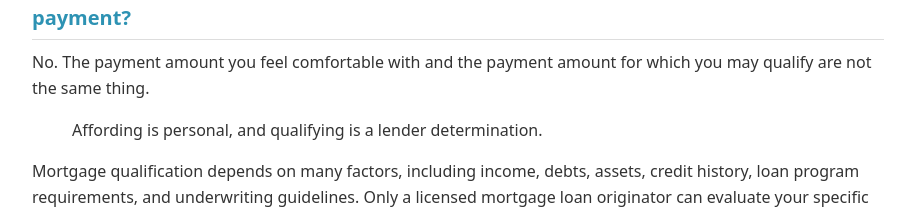
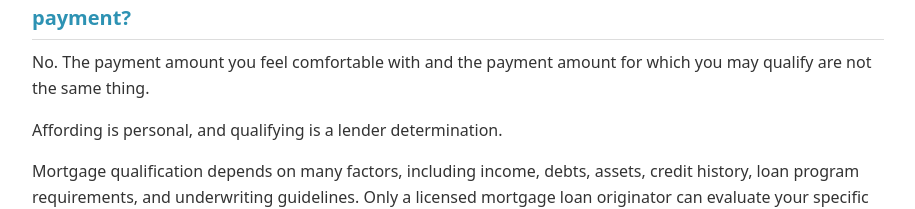
Before and after one commit to Harlow1420/OwnerPal, a plain HTML site: page questions.html in a window 1280 px wide. Shown: the part 1823-2032 px from the top of the page, without its empty margins (182-1097 px from the left). Drawn offline with Linux system fonts and the light colour scheme.

Commit message:
Update questions.html

```diff
--- a/questions.html
+++ b/questions.html
@@ -351,7 +351,7 @@
             </p>
 
             <p>
-                <blockquote>Affording is personal, and qualifying is a lender determination.</blockquote>
+                Affording is personal, and qualifying is a lender determination.
             </p>
 
             <p>
```
